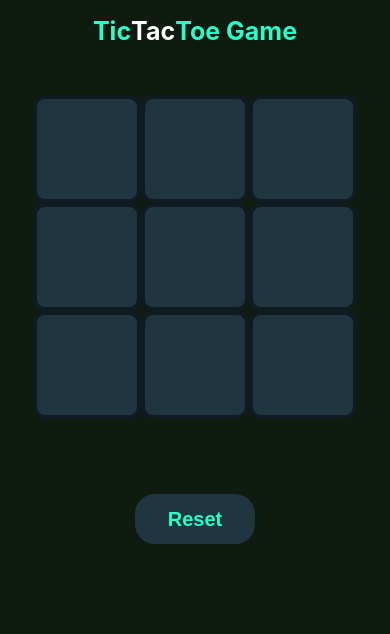
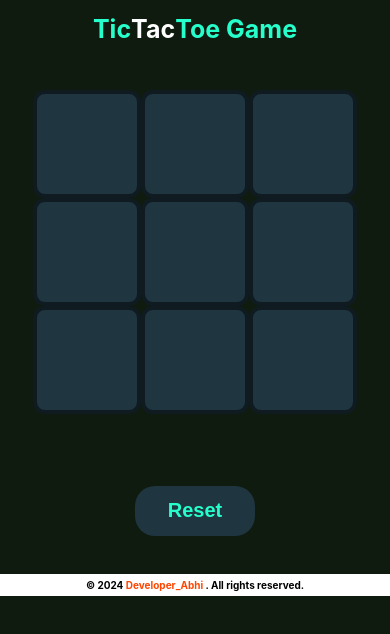
Before and after one commit to Abhishekkumar2001/TicTacToe, a React (Create React App) app: page / in a window 390 px wide. Shown: the top 634 px of the page. Built offline with nearby package versions, Linux system fonts and the light colour scheme.

Commit message:
Add footer

```diff
--- a/src/Components/TicTacToe/TicTacToc.jsx
+++ b/src/Components/TicTacToe/TicTacToc.jsx
@@ -159,6 +159,9 @@ const TicTacToc = () => {
       >
         Reset
       </button>
+      <footer>
+        <p>&copy; 2024 <a href="https://www.linkedin.com/in/abhishek-kumar-tiss/">Developer_Abhi</a> . All rights reserved.</p>
+    </footer>
     </div>
   );
 };
--- a/src/Components/TicTacToe/TicTacToe.css
+++ b/src/Components/TicTacToe/TicTacToe.css
@@ -58,6 +58,17 @@
     width: 50px;
     height: 50px;
 }
+footer{
+    width: 100%;
+    background-color: white;
+    color: black;
+    font-size: 15px;
+    font-weight: bold;
+}
+footer a{
+    text-decoration: none;
+    color: orangered;
+}
 @media screen and (max-width: 768px){
     .container{
         width: 100%;
@@ -104,12 +115,21 @@
         font-weight: bolder;
         color: #26ffcb;
         margin-top: 25px;
-        margin-bottom: 50px;
+        margin-bottom: 30px;
     }
     .title img{
         padding: 10px;
         width: 30px;
         height: 30px;
     }
+    footer{
+        padding: 5px;
+        width: 100%;
+        background-color: white;
+        color: black;
+        font-size: 10px;
+        font-weight: bold;
+    }
+
 
 }
```
